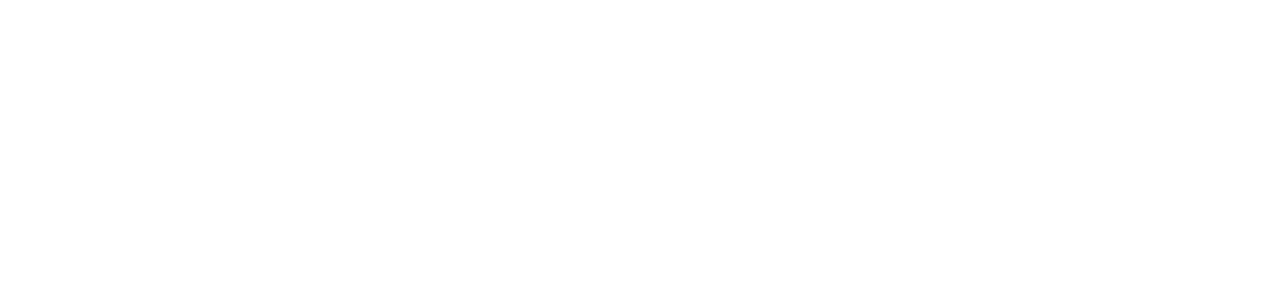
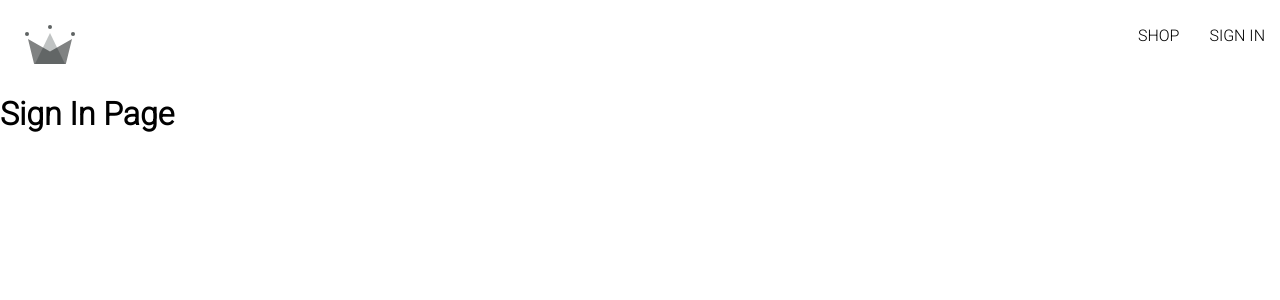
Before and after one commit to jesusxambro/two-heavens-clothing, a React (Create React App) app: page /sign-in in a window 1280 px wide. Before the commit this address had no page. Shown: the top 300 px of the page. Built offline with nearby package versions, Linux system fonts and the light colour scheme.

Commit message:
added firebase

```diff
--- a/package.json
+++ b/package.json
@@ -6,6 +6,7 @@
     "@testing-library/jest-dom": "^5.16.2",
     "@testing-library/react": "^12.1.4",
     "@testing-library/user-event": "^13.5.0",
+    "firebase": "^9.8.1",
     "react": "^18.1.0",
     "react-dom": "^18.1.0",
     "react-router-dom": "6",
--- a/src/App.js
+++ b/src/App.js
@@ -1,19 +1,22 @@
 import { Routes, Route} from 'react-router-dom';
 import Navigation from "./routes/navigation/navigation.component";
 import Home from './routes/home/home.component';
+import SignIn from "./routes/sign-in/sign-in.component";
 
+const Shop = () => {
+    return <h1>I am the shop page.</h1>
+};
 
 const App = () => {
     return (//wrap stuff in the routes, include path and element as below
         <Routes>
             <Route path='/' element={<Navigation/>}>
-                <Route index element={<Home/>}/>;
-
+                <Route index element={<Home/>}/>
+                <Route path='shop' element={<Shop/>}/>
+                <Route path='sign-in' element={<SignIn/>}/>
             </Route>
-
-
         </Routes>
-    )//test
+    )
 };
 
 export default App;
--- a/src/routes/navigation/navigation.component.jsx
+++ b/src/routes/navigation/navigation.component.jsx
@@ -8,13 +8,14 @@ const Navigation = () => {
             <div className='navigation'>
                 <Link className="logo-container" to='/'>
                     <CrnLogo className='logo'/>
-
                 </Link>
 
-                <div className='links-container'>
+                <div className='nav-links-container'>
                     <Link className="nav-link" to="/shop">
-
                         SHOP
+                    </Link>
+                    <Link className="nav-link" to="/sign-in">
+                        SIGN IN
                     </Link>
                 </div>
             </div>
--- /dev/null
+++ b/src/routes/sign-in/sign-in.component.jsx
@@ -0,0 +1,8 @@
+const SignIn = ()=> {
+    return(
+        <div>
+            <h1>Sign In Page</h1>
+        </div>
+    )
+}
+export default SignIn;
```
Also changed, not shown: src/utils/firebase/firebase.utils.js (added, +14 -0 lines), 1 other file (tests, documents, lock files or other folders).
